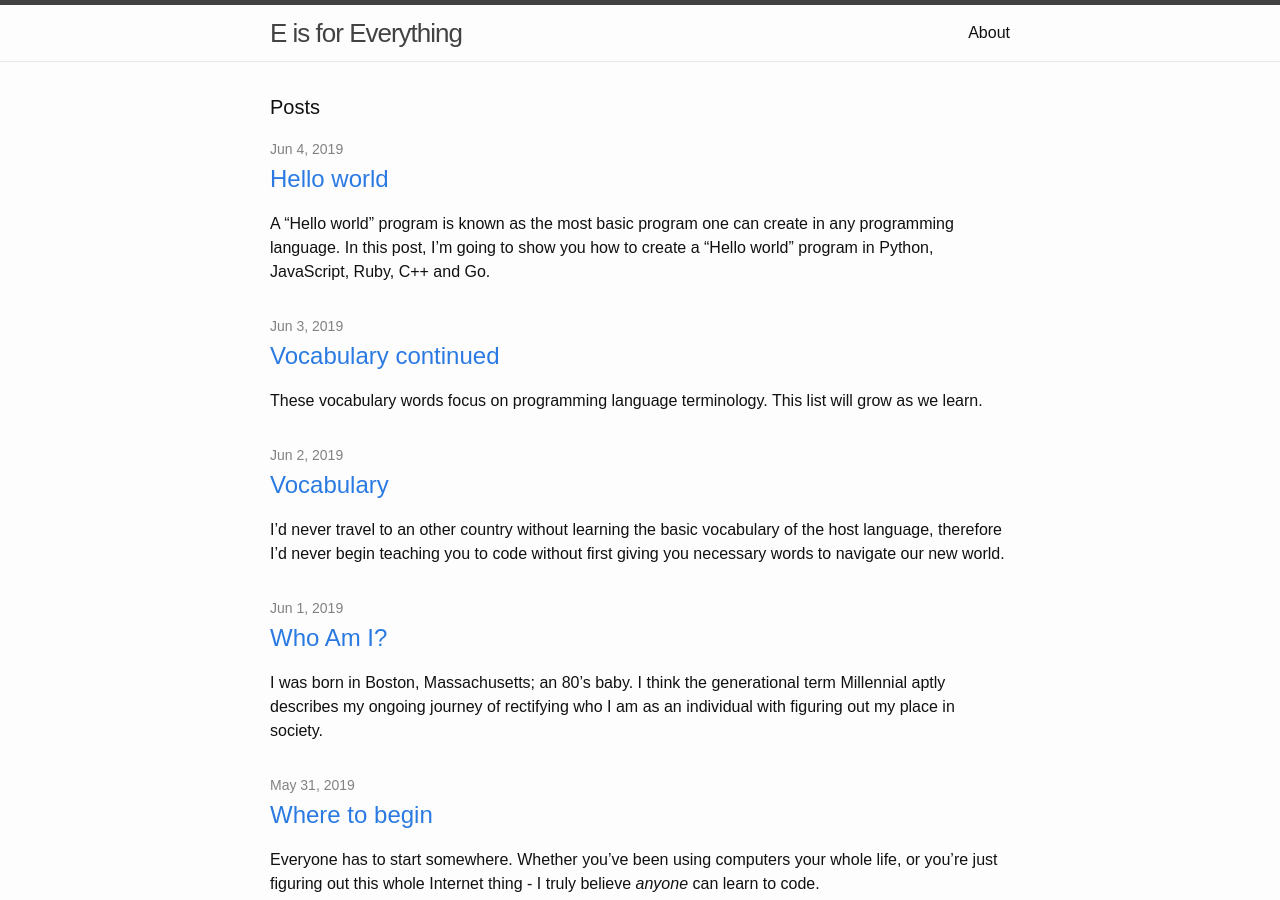
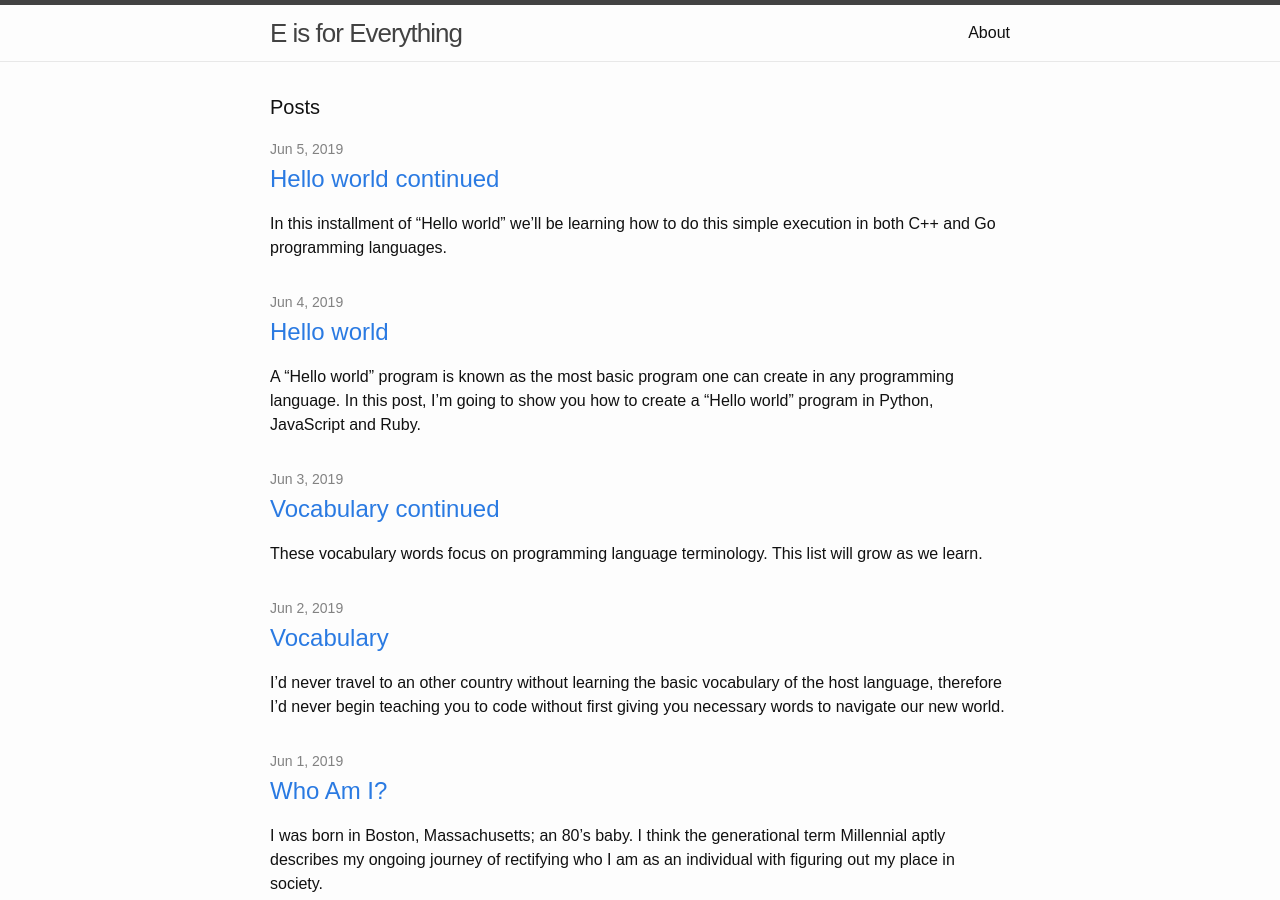
Before and after one commit to emilyannemoses/blog, a Jekyll site: the page built from index.html, in a window 1280 px wide and 900 px high. Built offline with Jekyll 4.4.1, drawn with Linux system fonts in a browser that asks for light colours.

Commit message:
adding hello world part 1

```diff
--- a/_posts/2019-06-04-hello-world.md
+++ b/_posts/2019-06-04-hello-world.md
@@ -3,7 +3,9 @@ layout: post
 title:  "Hello world"
 ---
 
-A "Hello world" program is known as the most basic program one can create in any programming language. In this post, I'm going to show you how to create a "Hello world" program in Python, JavaScript, Ruby, C++ and Go.
+A "Hello world" program is known as the most basic program one can create in any programming language. In this post, I'm going to show you how to create a "Hello world" program in Python, JavaScript and Ruby.
+
+The next installment will be the "Hello world" program in C++ and Go.
 
 <h1>Python</h1>
 
@@ -52,7 +54,7 @@ Congratulations! You've written your first program in Ruby!
 
 <h1>JavaScript</h1>
 
-JavaScript, similarly to Python and Ruby, as an interpreter called Node.  We can [download node here][dowonload-node].
+JavaScript, similarly to Python and Ruby, as an interpreter called Node.  We can [download node here][download-node]
 
 Open your operating system's terminal emulator and type `node`
 
@@ -64,7 +66,7 @@ It should print Hello world to the console.
 
 Congratulations, you've written your first program in JavaScript using Node!
 
-BUT LET'S NOT STOP THERE!
+<h4>BUT LET'S NOT STOP THERE!</h4>
 
 Since JavaScript is a browser-based language, that is, it is interpreted by every web browser in existence, we can print Hello world directly to our browser.
 
@@ -87,15 +89,14 @@ Try typing this:
 <pre>document.write("Hello world")</pre>
 Press enter, and check out the browser page.  It should be a blank page with Hello world on it!
 
-You just manipulated the DOM (Domcument Object Model) with JavaScript using the JS Console. Congratulations!
-
-<h1>C++</h1>
-
-<h1>Go</h1>
-<h4>(aka Golang)</h4>
+You just manipulated the DOM (Document Object Model) with JavaScript using the JS Console. Congratulations!
 
 [download-python]: https://www.python.org/downloads/release/python-373/
+
 [download-vscode]: https://code.visualstudio.com/download
+
 [download-ruby]: https://www.ruby-lang.org/en/documentation/installation/
+
 [download-node]: https://nodejs.org/en/download/
+
 [download-chrome]: https://www.google.com/chrome/browser/
--- /dev/null
+++ b/_posts/2019-06-05-hello-world-continued.md
@@ -0,0 +1,13 @@
+---
+layout: post
+title:  "Hello world continued"
+---
+
+In this installment of "Hello world" we'll be learning how to do this simple execution in both C++ and Go programming languages.
+
+The reason I split this up into two parts is because JavaScript, Ruby and Python can all be interpreted.  C++ and Go are compiled. This means we have more overhead to get started with coding in C++ and Go, even to just print a simple "Hello world"
+
+<h1>C++</h1>
+
+<h1>Go</h1>
+<h4>(aka Golang)</h4>
```
